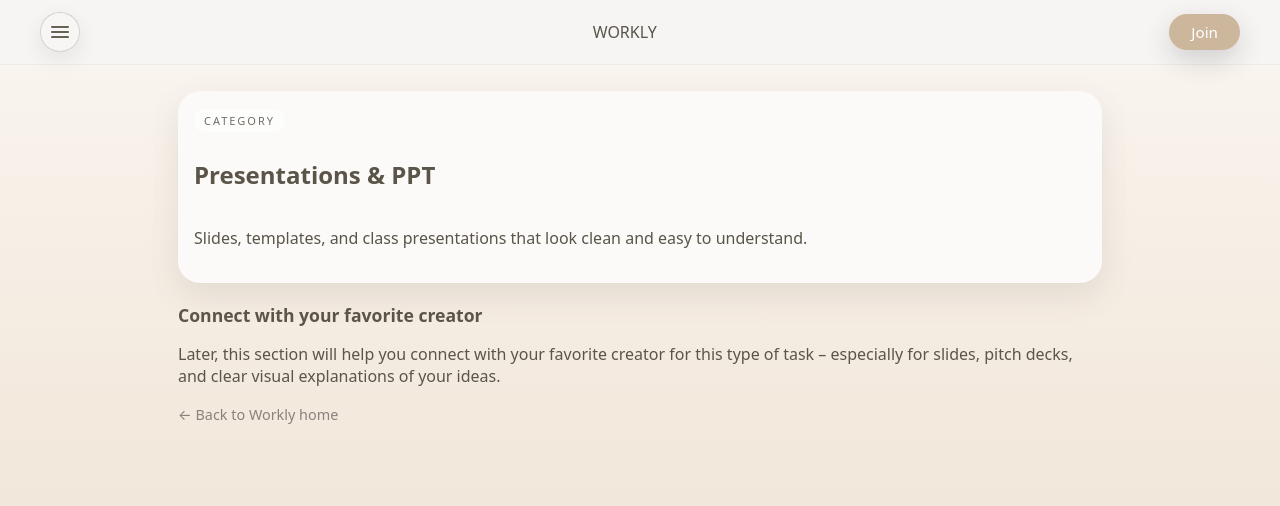
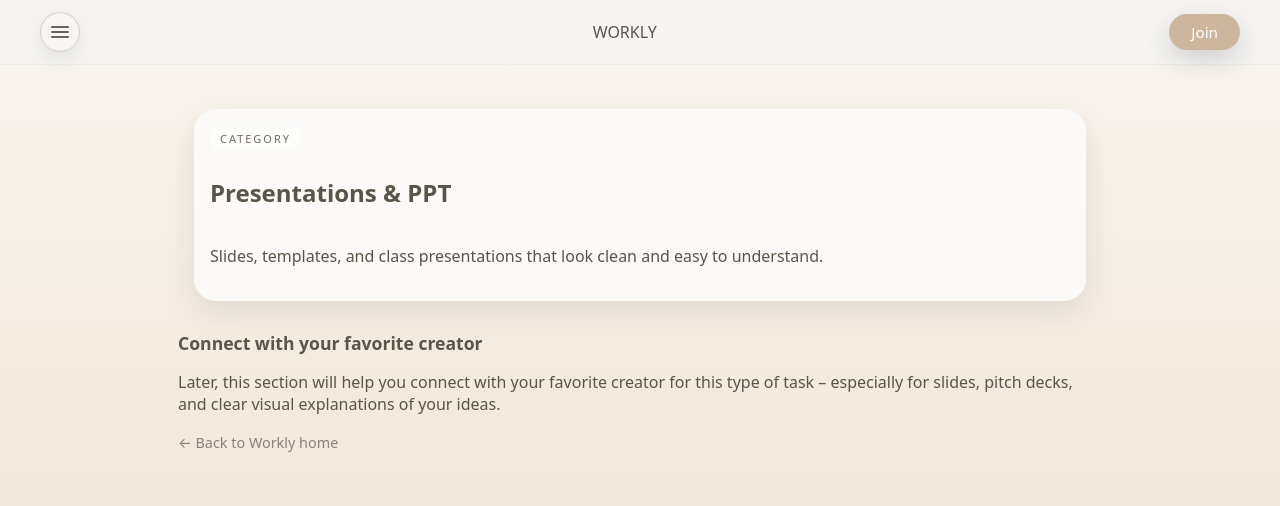
Before and after one commit to SEBRAHEIM/workly-landing, a Next.js app: page /categories/presentations-ppt in a window 1280 px wide. Shown: the top 506 px of the page. Built offline with nearby package versions, Linux system fonts and the light colour scheme.

Commit message:
Unify category hero layout and creator heading copy

```diff
--- a/styles/globals.css
+++ b/styles/globals.css
@@ -1441,3 +1441,14 @@
     font-size: 1.25rem;
   }
 }
+
+/* Category hero size tweak */
+.category-page .category-hero {
+  padding: 18px 16px 10px;
+}
+
+.category-page .category-hero-card {
+  max-width: 640px;
+  margin: 0 auto 20px;
+  padding: 18px 18px 20px;
+}
```
